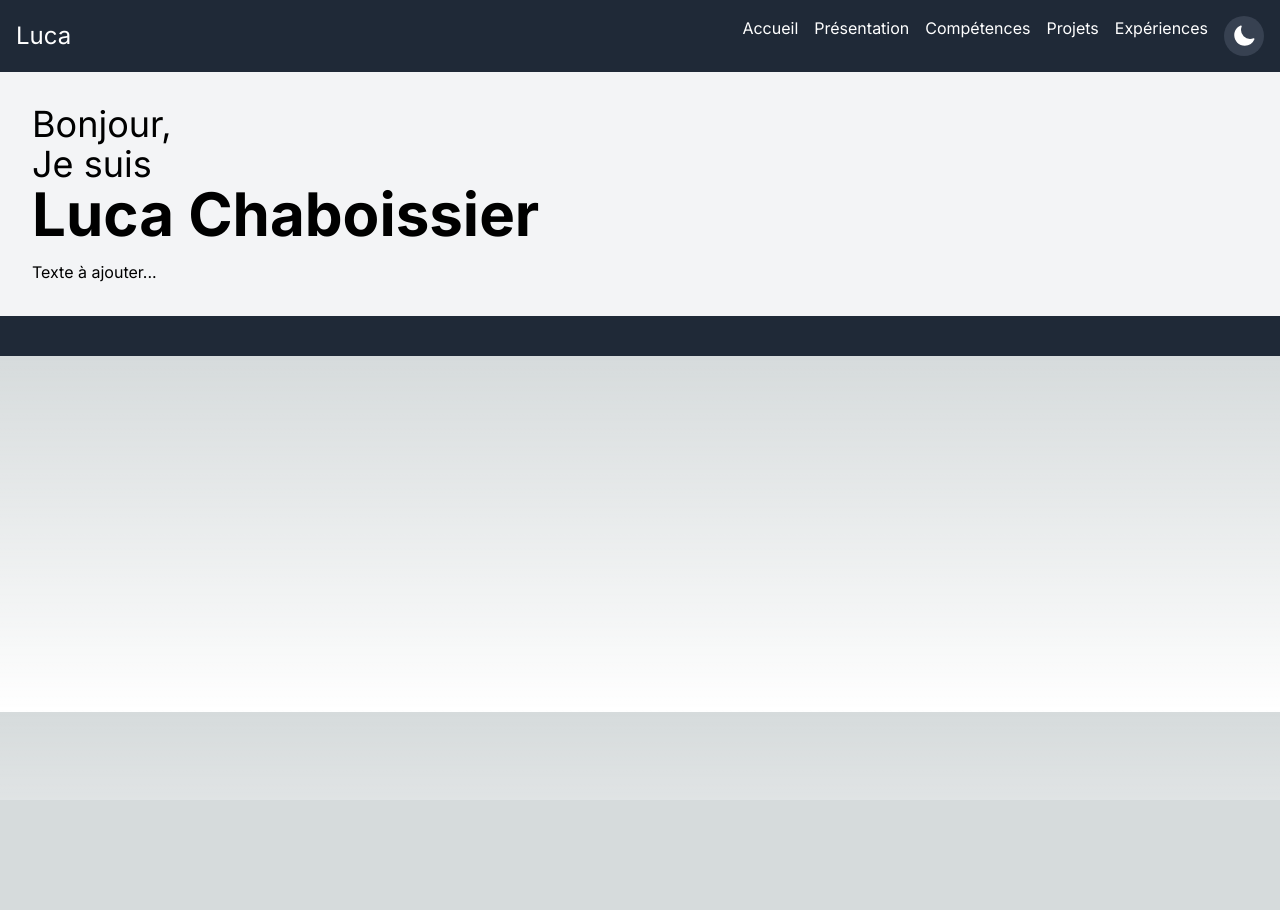
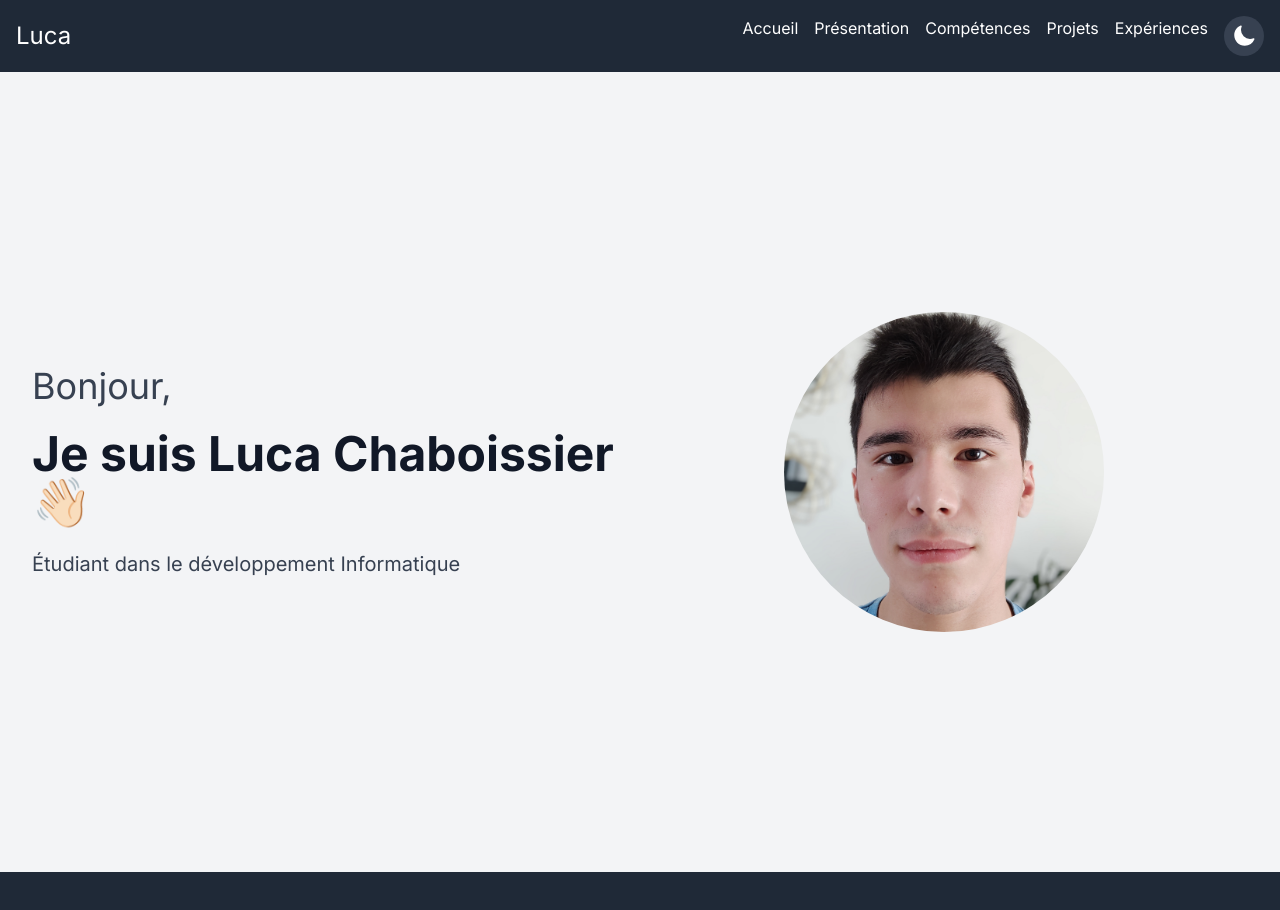
Before and after one commit to lchaboissier/lchaboissier.github.io, a Next.js app: page / in a window 1280 px wide. Before the commit the page ends 800 px from the top, so only its background shows below. Built offline with nearby package versions, Linux system fonts and the light colour scheme.

Commit message:
update accueil section

```diff
--- a/src/components/AccueilSection.js
+++ b/src/components/AccueilSection.js
@@ -1,16 +1,32 @@
+import Image from 'next/image';
+import ProfileImage from '../../public/images/profileImage.jpg';
+
 const AccueilSection = () => {
     return (
-      <section className="flex flex-col md:flex-row items-center justify-between p-8 bg-gray-100">
+      <section id="home" className="min-h-screen flex items-center justify-center bg-gray-100 dark:bg-gray-900 p-8">
+      <div className="container mx-auto flex flex-col md:flex-row items-center">
         <div className="text-left md:w-1/2">
-          <h2 className="text-4xl">Bonjour,</h2>
-          <h2 className="text-4xl">Je suis</h2>
-          <h1 className="text-6xl font-bold">Luca Chaboissier</h1>
-          <p className="mt-4">Texte à ajouter...</p>
+          <h2 className="text-4xl text-gray-700 dark:text-gray-300 mb-6">Bonjour,</h2>
+          <h1 className="text-5xl font-bold text-gray-900 dark:text-white mb-6">Je suis Luca Chaboissier 👋🏻</h1>
+          <p className="text-xl text-gray-700 dark:text-gray-300">
+            Étudiant dans le développement Informatique
+          </p>
         </div>
-        <div className="md:w-1/2">
-
+        <div className="md:w-1/2 mt-8 md:mt-0 flex justify-center">
+          <div className="w-80 h-80 bg-gray-400 rounded-full overflow-hidden">
+            <Image
+              src={ProfileImage}
+              alt="Image de profil"
+              width={600}
+              height={600}
+              layout="responsive"
+              objectFit="cover"
+              objectPosition="top"
+            />
+          </div>
         </div>
-      </section>
+      </div>
+    </section>
     );
   };
 
```
Also changed, not shown: public/images/profileImage.jpg (added).
